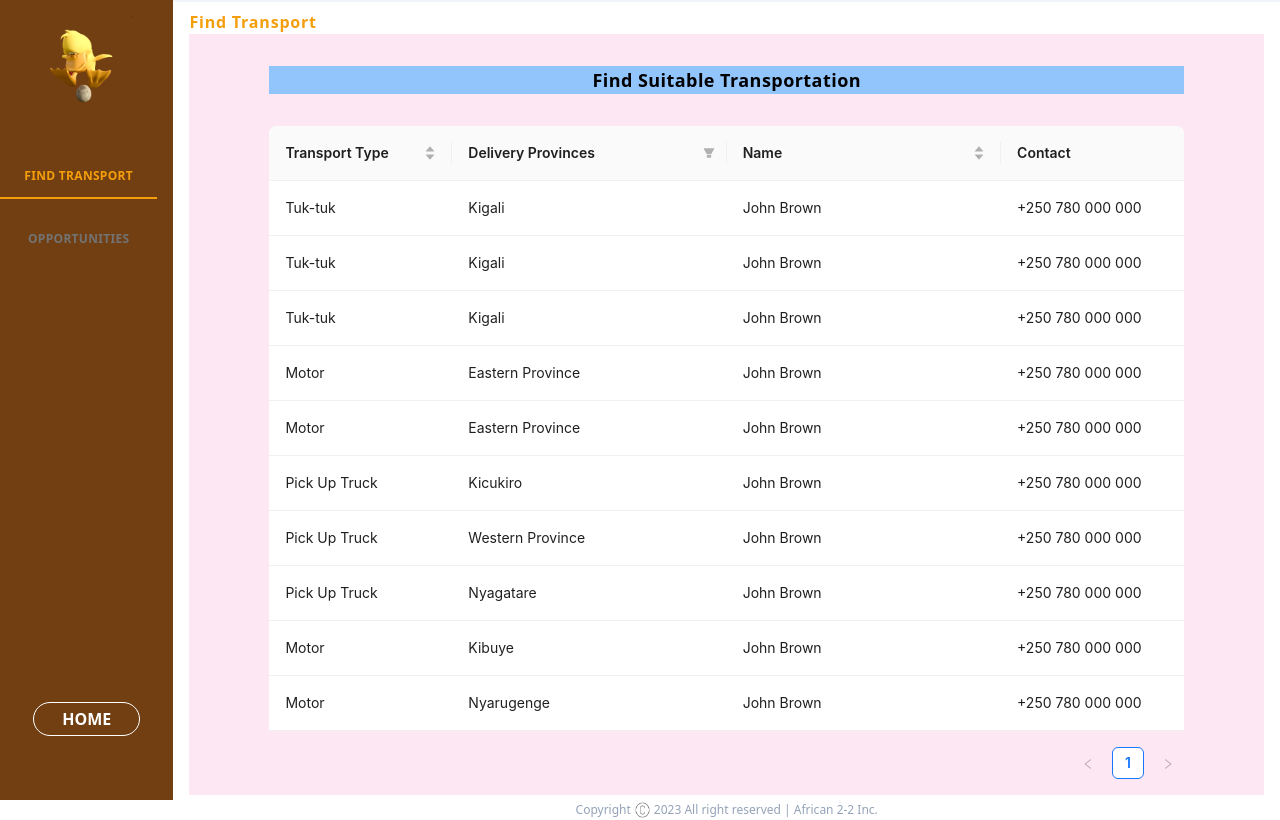
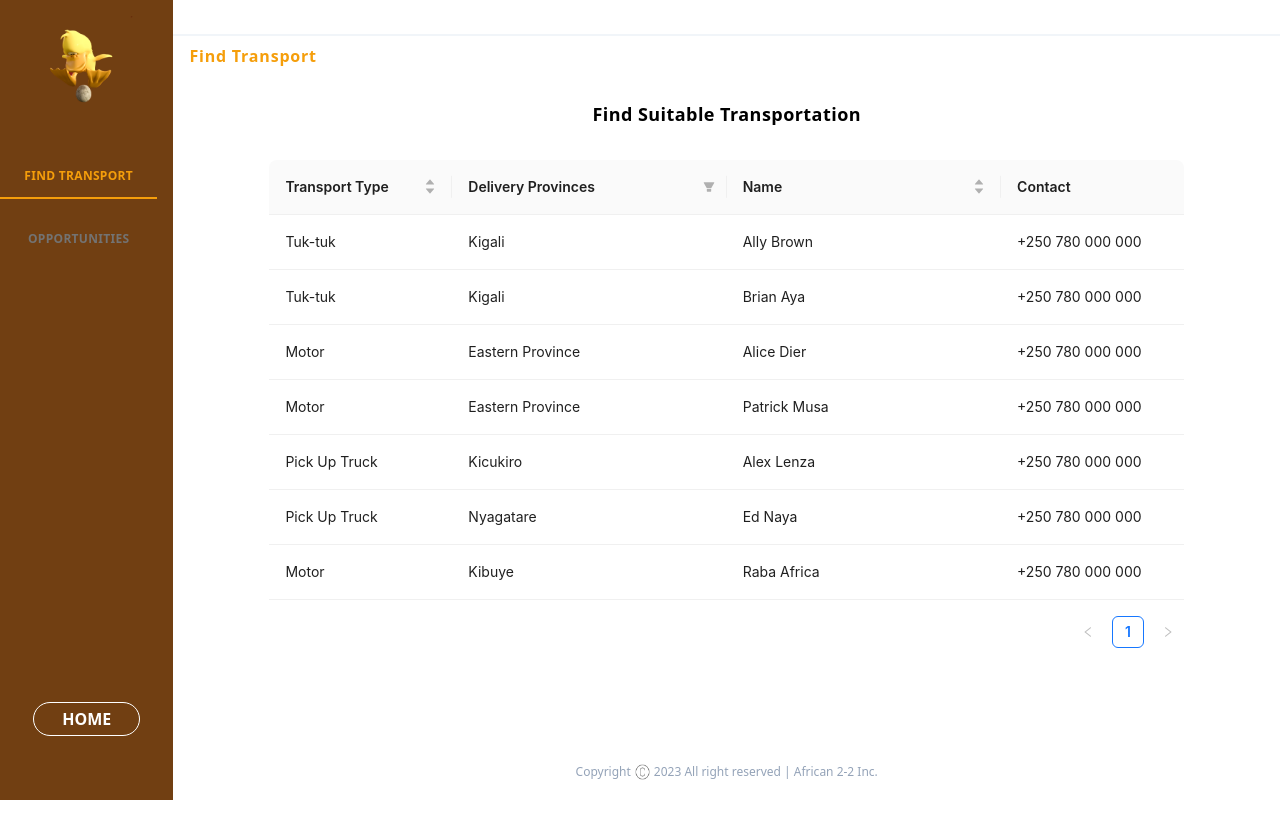
Before and after one commit to NTUTUalu/the-capstone-project, a Next.js app: page / in a window 1280 px wide. Shown: the top 820 px of the page. Built offline with nearby package versions, Linux system fonts and the light colour scheme; what tw-elements would draw is missing.

Commit message:
modified the ui of the table in the dashboard, looking forward to improving it even more soon

```diff
--- a/app/otherpages/Dashboard/dashboard2.js
+++ b/app/otherpages/Dashboard/dashboard2.js
@@ -54,70 +54,49 @@ const data = [
     key: "1",
     transport_Type: "Tuk-tuk",
     delivery_provinces: "Kigali",
-    name: "John Brown",
+    name: "Ally Brown",
     contact: "+250 780 000 000"
   },
   {
     key: "2",
     transport_Type: "Tuk-tuk",
     delivery_provinces: "Kigali",
-    name: "John Brown",
-    contact: "+250 780 000 000"
-  },
-  {
-    key: "3",
-    transport_Type: "Tuk-tuk",
-    delivery_provinces: "Kigali",
-    name: "John Brown",
+    name: "Brian Aya",
     contact: "+250 780 000 000"
   },
   {
     key: "4",
     transport_Type: "Motor",
     delivery_provinces: "Eastern Province",
-    name: "John Brown",
+    name: "Alice Dier",
     contact: "+250 780 000 000"
   },
   {
     key: "5",
     transport_Type: "Motor",
     delivery_provinces: "Eastern Province",
-    name: "John Brown",
+    name: "Patrick Musa",
     contact: "+250 780 000 000"
   },
   {
     key: "6",
     transport_Type: "Pick Up Truck",
     delivery_provinces: "Kicukiro",
-    name: "John Brown",
-    contact: "+250 780 000 000"
-  },
-  {
-    key: "7",
-    transport_Type: "Pick Up Truck",
-    delivery_provinces: "Western Province",
-    name: "John Brown",
+    name: "Alex Lenza",
     contact: "+250 780 000 000"
   },
   {
     key: "8",
     transport_Type: "Pick Up Truck",
     delivery_provinces: "Nyagatare",
-    name: "John Brown",
+    name: "Ed Naya",
     contact: "+250 780 000 000"
   },
   {
     key: "9",
     transport_Type: "Motor",
     delivery_provinces: "Kibuye",
-    name: "John Brown",
-    contact: "+250 780 000 000"
-  },
-  {
-    key: "10",
-    transport_Type: "Motor",
-    delivery_provinces: "Nyarugenge",
-    name: "John Brown",
+    name: "Raba Africa",
     contact: "+250 780 000 000"
   },
 
@@ -194,8 +173,8 @@ const pageSize = 11;
 
       <div className="h-full w-full">
         <div className="h-fit w-full bg-pink-3 text-amber-500 font-semibold tracking-wider">Find Transport</div>
-        <div className="bg-pink-100 flex flex-col w-full px-20">
-          <h1 className='w-full bg-blue-300 text-center my-8 text-lg tracking-wide font-semibold'>Find Suitable Transportation</h1>
+        <div className=" bg-amber-8 flex flex-col w-full px-20">
+          <h1 className='w-full bg-blue-3 text-center my-8 text-lg tracking-wide font-semibold'>Find Suitable Transportation</h1>
         <Table className="w-full" columns={columns} dataSource={data} onChange={onChange} />
         </div>
 
--- a/package.json
+++ b/package.json
@@ -9,9 +9,9 @@
     "lint": "next lint"
   },
   "dependencies": {
-    "antd": "^5.13.0",
+    "antd": "^5.13.1",
     "next": "14.0.4",
-    "react": "^18",
+    "react": "^18.2.0",
     "react-dom": "^18",
     "react-sticky-box": "^2.0.5",
     "tw-elements": "^1.1.0"
```
Also changed, not shown: 1 other file (tests, documents, lock files or other folders).
